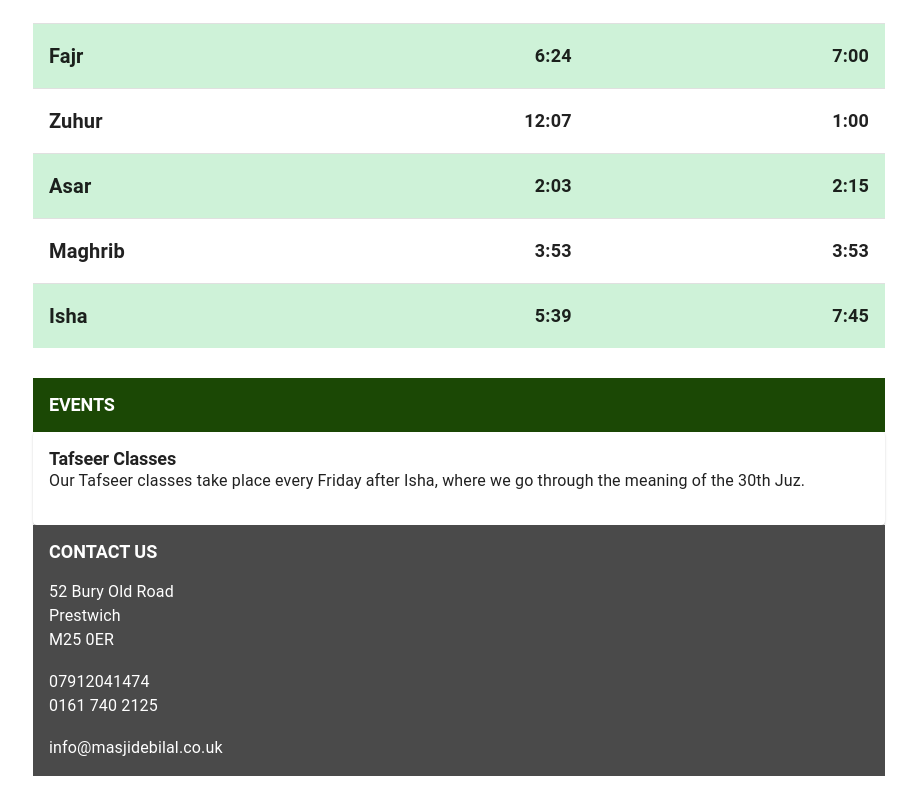
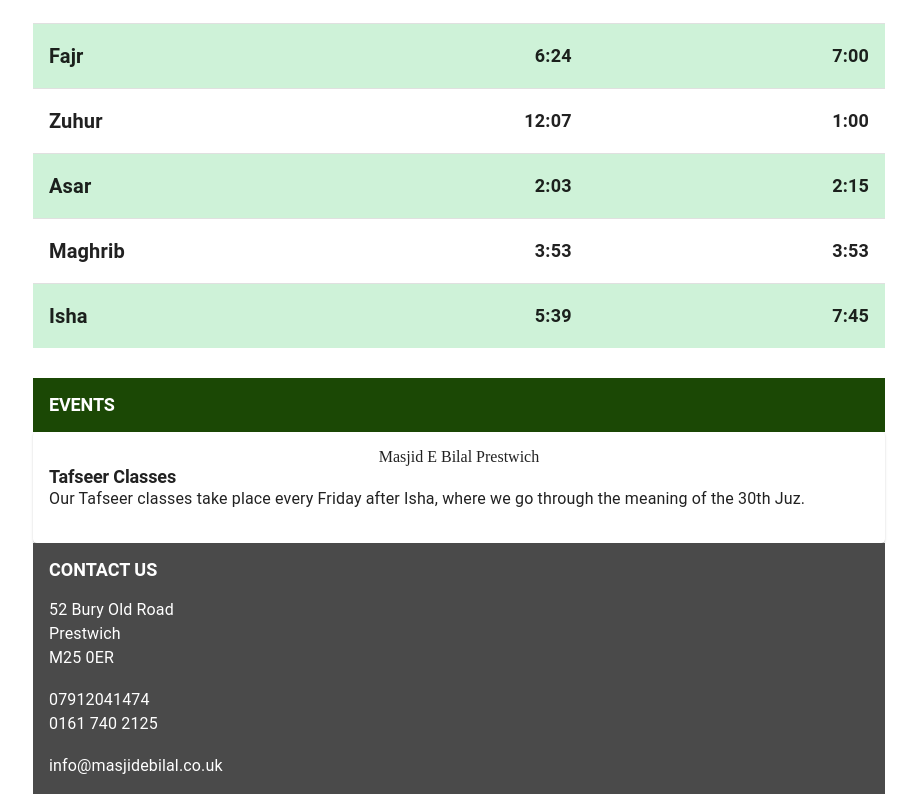
Before and after one commit to adam-ali/masjid-bilal, a Next.js app: page / in a window 1280 px wide. Shown: the part 562-1356 px from the top of the page, without its empty margins (181-1098 px from the left). Built offline with nearby package versions, Linux system fonts and the light colour scheme.

Commit message:
add facebook plugin

```diff
--- a/components/Home/LatestUpdates/LatestUpdates.tsx
+++ b/components/Home/LatestUpdates/LatestUpdates.tsx
@@ -1,12 +1,38 @@
-import React from 'react'
+import React, { useEffect, useState } from 'react'
 import { Box, Card, CardActions, CardContent, Divider, Typography } from '@mui/material'
 
 type Props = {}
+// <div class="fb-page" data-href="https://www.facebook.com/MasjideBilalPrestwich" data-show-posts="true" data-width="500" data-height="400" data-small-header="false" data-adapt-container-width="true" data-hide-cover="false" data-show-facepile="true">
+// <blockquote cite="https://www.facebook.com/MasjideBilalPrestwich" class="fb-xfbml-parse-ignore">
+//   <a href="https://www.facebook.com/MasjideBilalPrestwich">Facebook</a>
+// </blockquote>
+// </div>
 
+const mobileScript = `
+<div id="fb-root"></div>
+<script async defer crossorigin="anonymous" src="https://connect.facebook.net/en_US/sdk.js#xfbml=1&version=v9.0" nonce="random-nonce"></script>
+<div class="fb-page" data-href="https://www.facebook.com/MasjideBilalPrestwich" data-show-posts="true" data-width="340" data-height="500" data-small-header="false" data-adapt-container-width="true" data-hide-cover="false" data-show-facepile="true"><blockquote cite="https://www.facebook.com/MasjideBilalPrestwich" class="fb-xfbml-parse-ignore"><a href="https://www.facebook.com/MasjideBilalPrestwich">Masjid E Bilal Prestwich</a></blockquote></div>
+`
+const desktopScript = `
+<div id="fb-root"></div>
+<script async defer crossorigin="anonymous" src="https://connect.facebook.net/en_US/sdk.js#xfbml=1&version=v9.0" nonce="random-nonce"></script>
+<div class="fb-page" data-href="https://www.facebook.com/MasjideBilalPrestwich" data-show-posts="true" data-width="500" data-height="500" data-small-header="false" data-adapt-container-width="true" data-hide-cover="false" data-show-facepile="true"><blockquote cite="https://www.facebook.com/MasjideBilalPrestwich" class="fb-xfbml-parse-ignore"><a href="https://www.facebook.com/MasjideBilalPrestwich">Masjid E Bilal Prestwich</a></blockquote></div>
+`
 const LatestUpdatesCard = () => {
+  const [isMobile, setisMobile] = useState(false)
+  const [isMounted, setIsMounted] = useState(false) // Need this for the react-tooltip
+
+  useEffect(() => {
+    setisMobile(/Android|webOS|iPhone|iPad|iPod/i.test(navigator.userAgent))
+    setIsMounted(true)
+  }, [])
+
   return (
     <Card sx={{ minWidth: 275 }}>
       <CardContent>
+        <div className="flex justify-center">
+          {isMounted && <div dangerouslySetInnerHTML={{ __html: isMobile ? mobileScript : desktopScript }} />}
+        </div>
         <Typography variant="h2">Tafseer Classes</Typography>
         <Typography variant="body1">
           Our Tafseer classes take place every Friday after Isha, where we go through the meaning of the 30th Juz.
--- a/pages/_document.tsx
+++ b/pages/_document.tsx
@@ -13,6 +13,15 @@
       <body>
         <Main />
         <NextScript />
+
+        <div id="fb-root"></div>
+        <script
+          async
+          defer
+          crossOrigin="anonymous"
+          src="https://connect.facebook.net/en_US/sdk.js#xfbml=1&version=v9.0"
+          nonce="random-nonce"
+        ></script>
       </body>
     </Html>
   )
```
Also changed, not shown: 1 other file (tests, documents, lock files or other folders).
